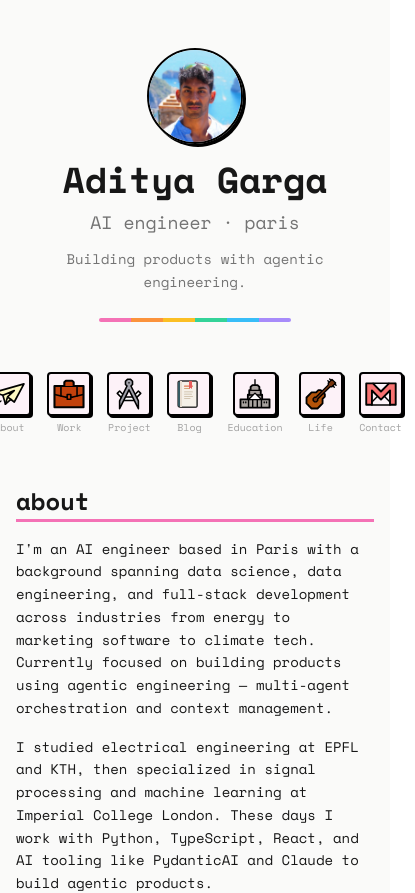
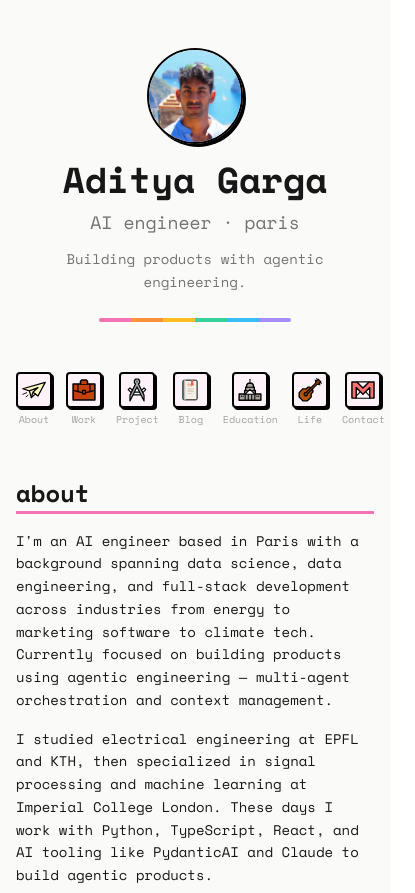
Before and after one commit to adityagarga/adityagarga.github.io, a React (Vite) app: page / in a window 390 px wide. Shown: the top 893 px of the page, 415 px wide, since content can reach past the window. Built offline with nearby package versions, Linux system fonts and the light colour scheme.

Commit message:
fix: shrink nav icons on mobile and update meta tags to AI Engineer

```diff
--- a/src/App.tsx
+++ b/src/App.tsx
@@ -135,7 +135,7 @@ const HomePage = () => {
                         : 'py-3'
                 }`}
             >
-                <div className="flex items-center gap-x-2 px-2 sm:gap-x-3 sm:px-0">
+                <div className="flex items-center gap-x-1.5 overflow-x-auto px-3 sm:gap-x-3 sm:px-0">
                     {sections.map(({ name, icon, activeColor }) => (
                         <button
                             key={name}
--- a/src/components/ui/button.tsx
+++ b/src/components/ui/button.tsx
@@ -14,7 +14,7 @@ const buttonVariants = cva(
             },
             size: {
                 default:
-                    'size-11 shadow-button active:translate-x-[2px] active:translate-y-[2px] active:shadow-none sm:size-12',
+                    'size-9 shadow-button active:translate-x-[2px] active:translate-y-[2px] active:shadow-none sm:size-12',
                 medium: 'size-10 shadow-button-hover active:translate-x-[1px] active:translate-y-[1px] active:shadow-none',
                 small: 'size-8 shadow-badge active:shadow-none',
             },
```
